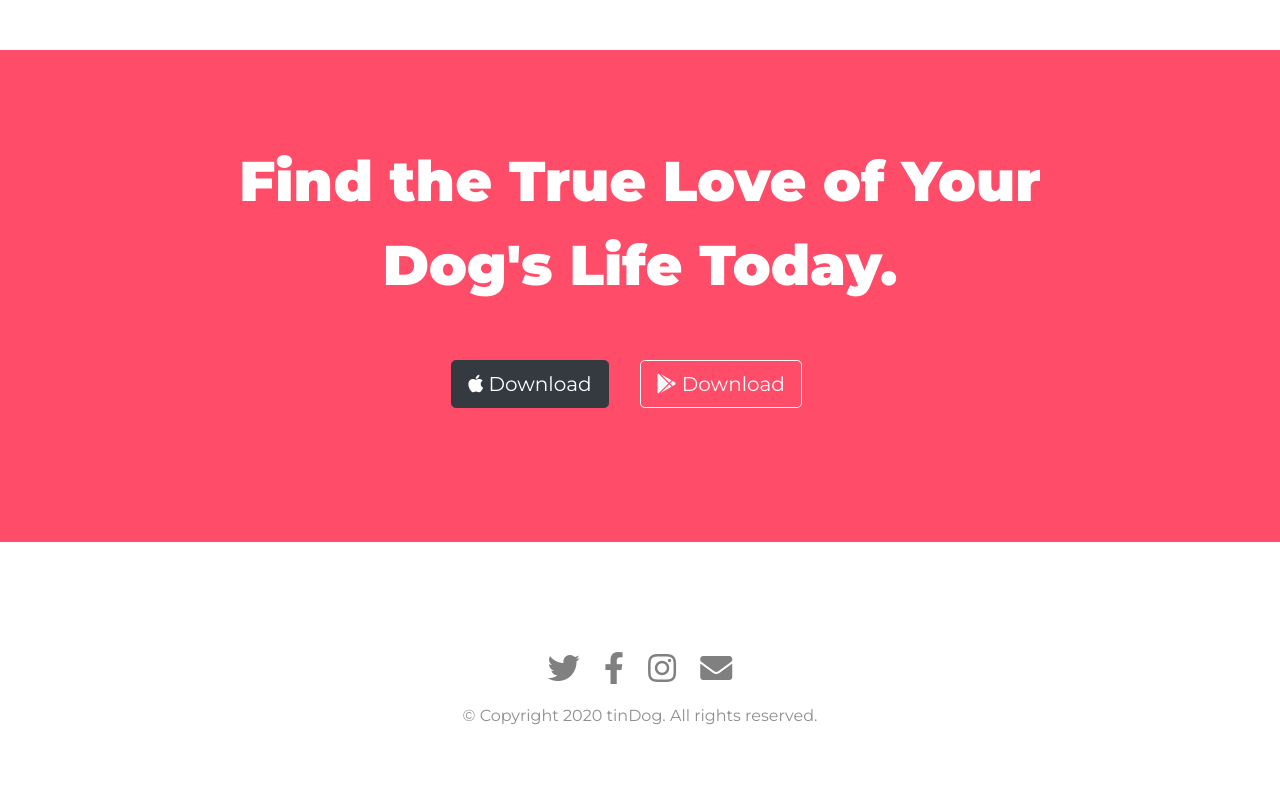
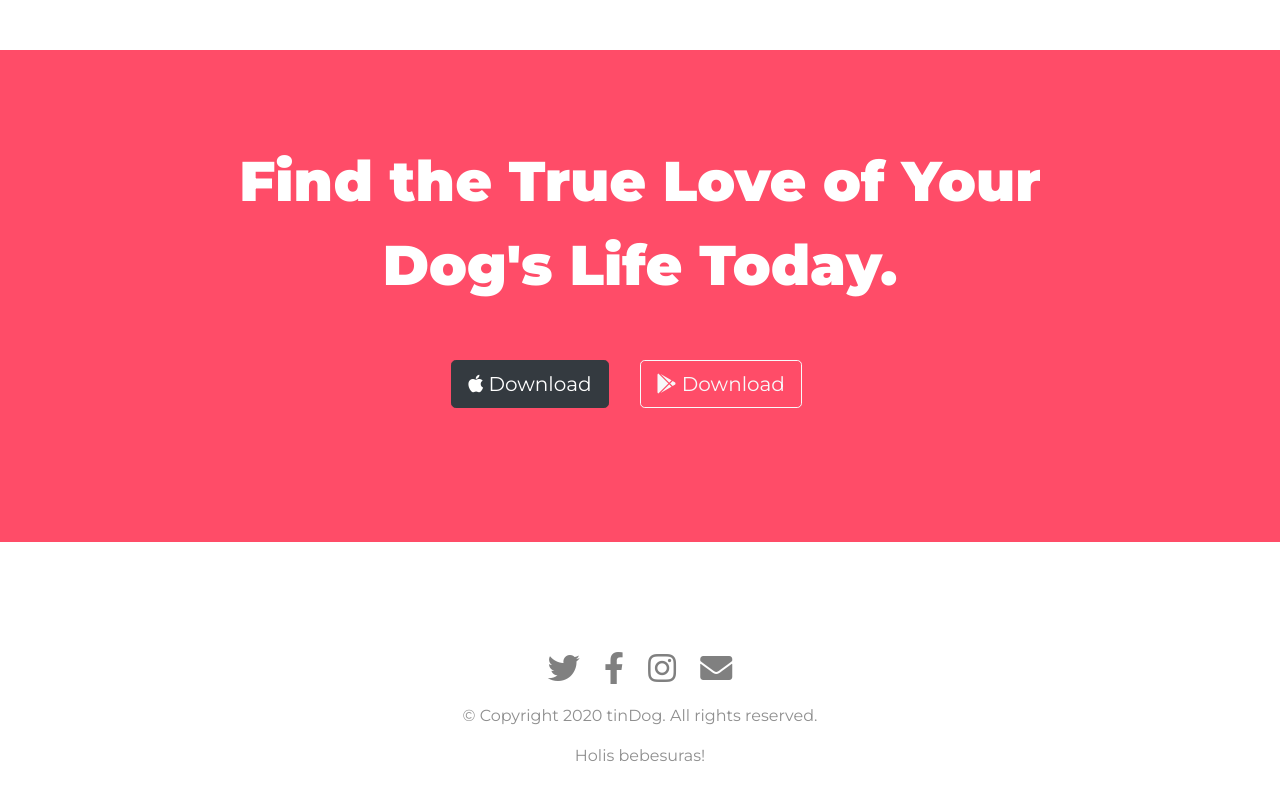
Before and after one commit to zonarolo/tinDog, a plain HTML site: page index.html in a window 1280 px wide. Shown: the part 2549-3349 px from the top of the page. Drawn offline with nearby package versions, Linux system fonts and the light colour scheme.

Commit message:
insertado holis en footer

```diff
--- a/index.html
+++ b/index.html
@@ -265,6 +265,7 @@
           ><i class="icon fas fa-envelope fa-2x"></i
         ></a>
         <p>© Copyright 2020 tinDog. All rights reserved.</p>
+        <p>Holis bebesuras!</p>
       </div>
     </footer>
 
```
